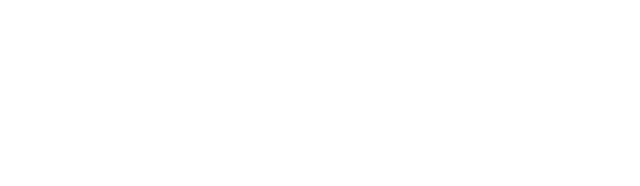
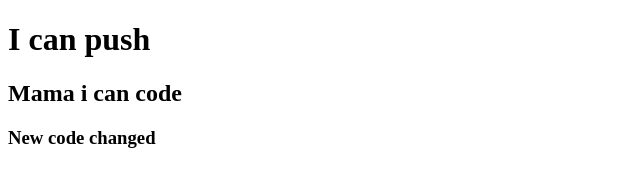
Before and after one commit to sadiaafrinisdead/my-second-repo, a plain HTML site: page index.html in a window 1280 px wide. Shown: the whole page, without its empty margins (0-640 px from the left). Drawn offline with Linux system fonts and the light colour scheme.

Commit message:
added header

```diff
--- a/index.html
+++ b/index.html
@@ -7,6 +7,9 @@
     <title>My second github repo</title>
 </head>
 <body>
-
+    <h1>I can push</h1>
+    <h2>Mama i can code</h2>
+    <h3>New code changed
+    </h3>
 </body>
 </html>
```
